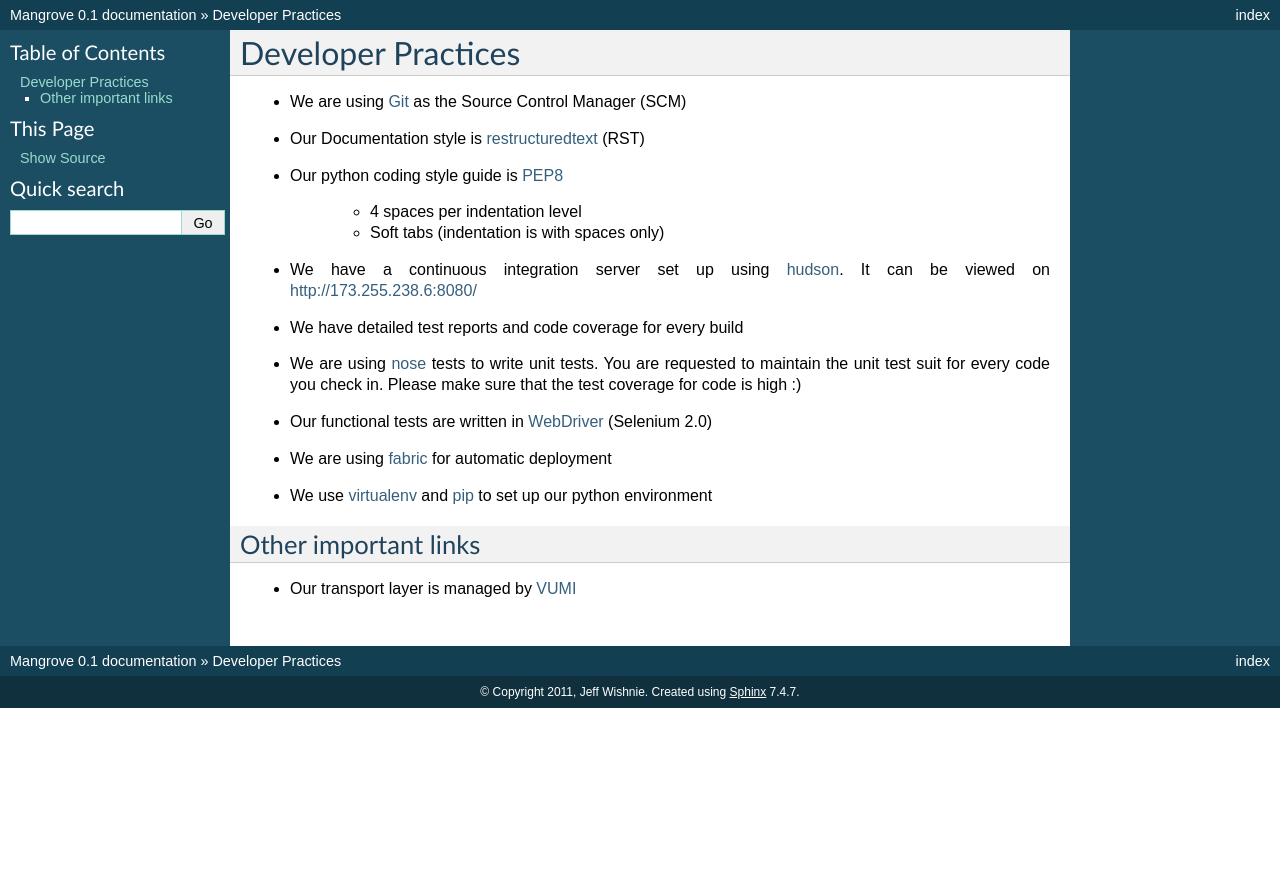
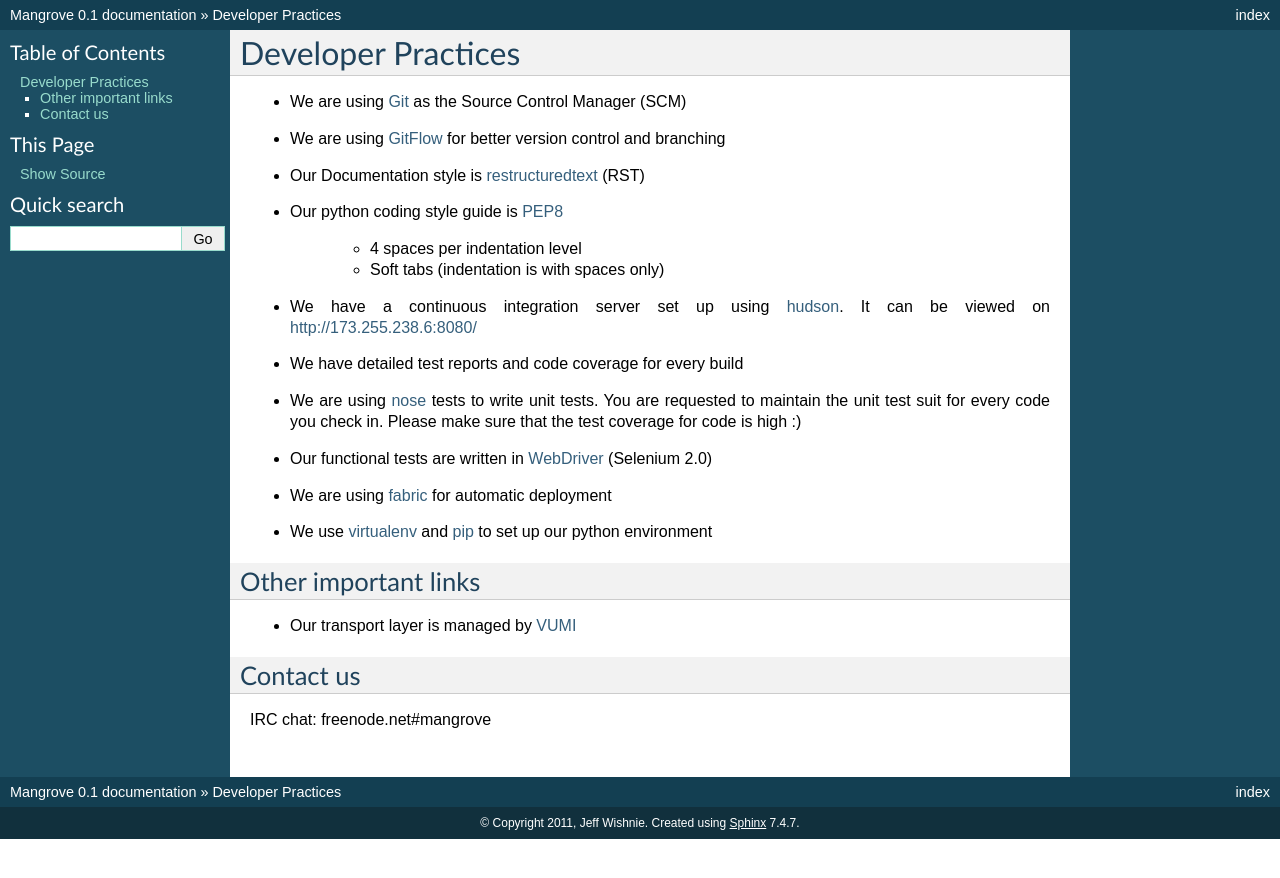
Before and after one commit to ini-asangansi/mangrove, a Sphinx documentation site: the page built from docs/developerpractices.rst, in a window 1280 px wide. Shown: the top 878 px of the page. Built offline with Sphinx 7.4.7, drawn with Linux system fonts in a browser that asks for light colours.

Commit message:
Modified developer practices doc to include git flow and irc chat info

```diff
--- a/docs/developerpractices.rst
+++ b/docs/developerpractices.rst
@@ -2,6 +2,7 @@
 ===================
 
 * We are using Git_ as the Source Control Manager (SCM)
+* We are using GitFlow_ for better version control and branching
 * Our Documentation style is restructuredtext_ (RST)
 * Our python coding style guide is PEP8_
 
@@ -19,8 +20,13 @@
 ---------------------
 * Our transport layer is managed by VUMI_
 
+Contact us
+----------
+IRC chat: freenode.net#mangrove
+
 .. _VUMI: https://github.com/praekelt/vumi
 .. _Git: http://git-scm.com/
+.. _GitFlow: https://github.com/nvie/gitflow
 .. _restructuredtext: http://docutils.sourceforge.net/rst.html
 .. _PEP8: http://www.python.org/dev/peps/pep-0008/
 .. _hudson: http://hudson-ci.org/
```
